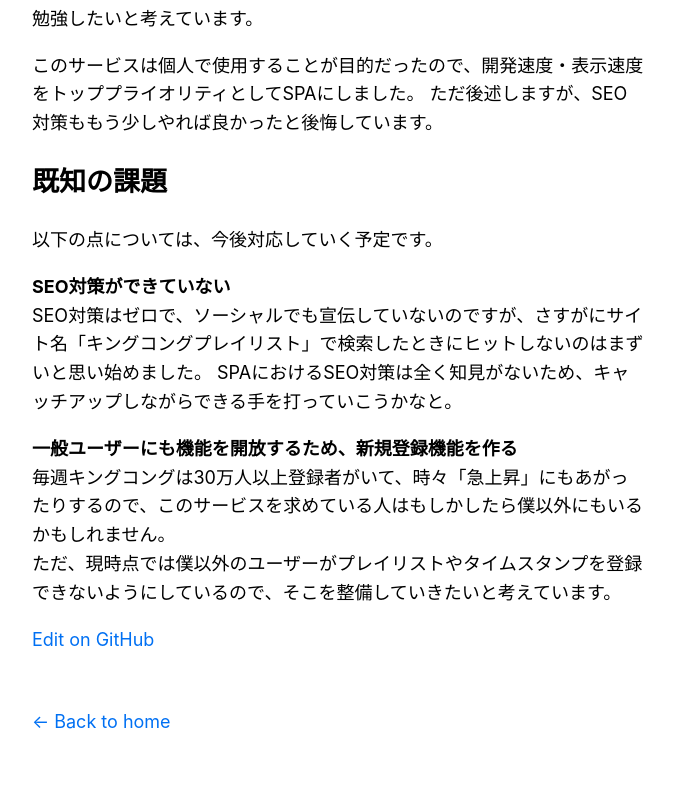
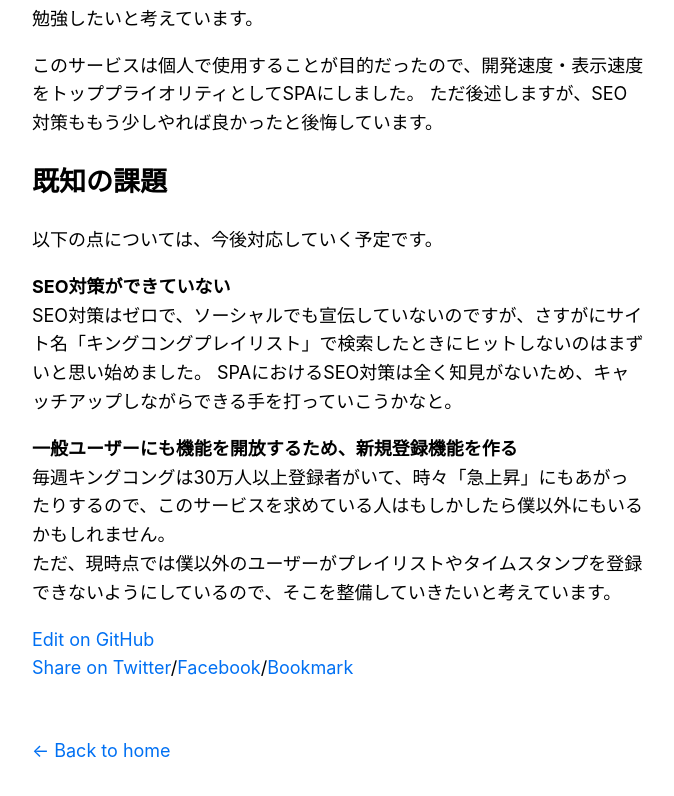
Before and after one commit to kenzo-tanaka/nextJsBlog, a Next.js app: page /posts/kingkong-playlist in a window 1280 px wide. Shown: the part 2921-3717 px from the top of the page, without its empty margins (302-976 px from the left). Built offline with nearby package versions, Linux system fonts and the light colour scheme.

Commit message:
feat: add sns share btns

```diff
--- /dev/null
+++ b/components/shareBtns.tsx
@@ -0,0 +1,28 @@
+export default function ShareBtns({ slug, title }) {
+  const pageUrl = `https://next-js-blog-taupe.vercel.app/posts/${slug}`;
+  const postTitle = encodeURIComponent(`${title} | Kenzo Blog`);
+  return (
+    <>
+      <a
+        href={`https://twitter.com/share?url=${pageUrl}&text=${postTitle}&via=kenzoooooB`}
+        rel="nofollow"
+      >
+        Share on Twitter
+      </a>
+      /
+      <a
+        href={`https://www.facebook.com/share.php?u=${pageUrl}`}
+        rel="nofollow"
+      >
+        Facebook
+      </a>
+      /
+      <a
+        href={`https://b.hatna.ne.jp/add?mode=confirm&url=${pageUrl}`}
+        rel="nofollow"
+      >
+        Bookmark
+      </a>
+    </>
+  );
+}
--- a/pages/posts/[slug].tsx
+++ b/pages/posts/[slug].tsx
@@ -2,6 +2,7 @@ import Head from "next/head";
 import Link from "next/link";
 import Layout from "../../components/layout";
 import Date from "../../components/date";
+import ShareBtns from "../../components/shareBtns";
 import { getAllPostSlugs, getPostData } from "../../lib/posts";
 import utilStyles from "../../styles/utils.module.css";
 import ReactMarkdown from "react-markdown";
@@ -50,6 +51,7 @@ export default function Post({ postData }) {
           <a target="_blank">Edit on GitHub</a>
         </Link>
       </article>
+      <ShareBtns slug={postData.slug} title={postData.title} />
     </Layout>
   );
 }
```
